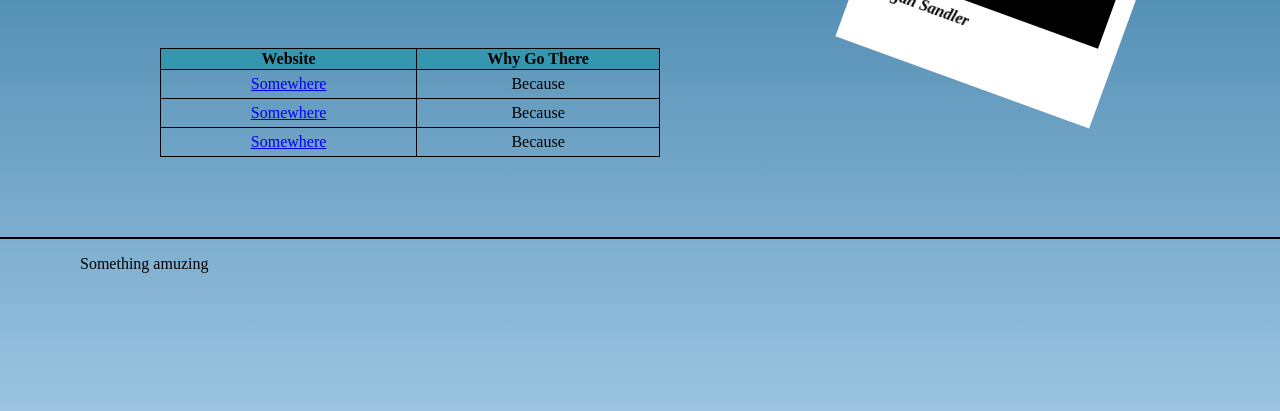
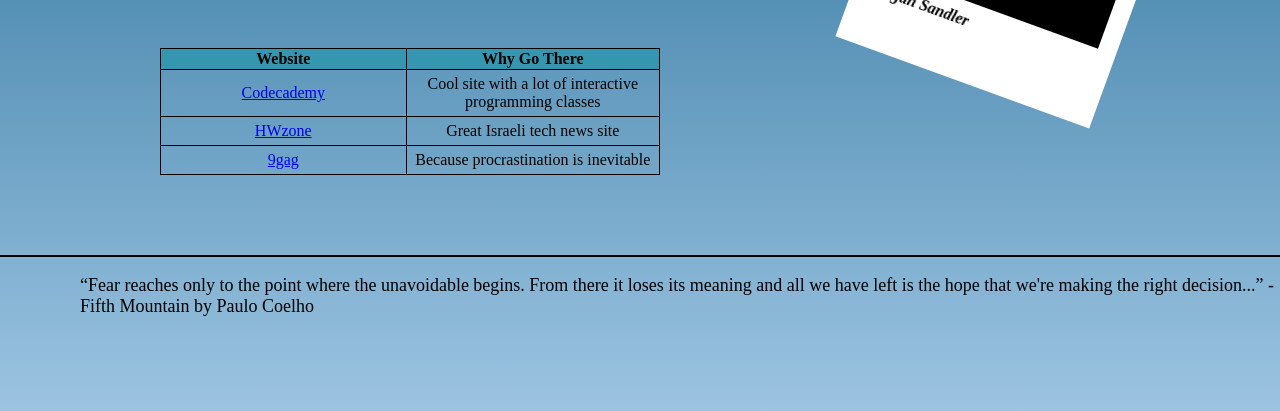
Before and after one commit to dagansandler/xteam, a plain HTML site: page Exercise 1/dagansandler_profile.html in a window 1280 px wide. Shown: the part 357-768 px from the top of the page. Drawn offline with Linux system fonts and the light colour scheme.

Commit message:
Added links and a quote

```diff
--- a/Exercise 1/dagansandler_profile.html
+++ b/Exercise 1/dagansandler_profile.html
@@ -1,6 +1,5 @@
 <!DOCTYPE html>
 <html>
-	<head>
 		<style>
 			html {
 				height: 100%;
@@ -96,8 +95,6 @@
 			}
 		</style>
 		<title>Dagan's Profile</title>
-	</head>
-	<body>
 		<form id="login_form" action="#">
 			<span>Username:</span>
 			<input type="text" name="username" placeholder="username">
@@ -120,7 +117,7 @@
 			<h2>(021549217)</h2>
 			<span>
 				<p>Welcome to my personal website, designed for the Internet Technologies class</p>
-				<p>I am a 4th year student at Ben-Gurion University, studying Software Engineering</p>
+				<p>I am a 4th year student at Ben-Gurion University, studying Software Engineering.</p>
 				<p>I grew up in Metulla, all the way up north at the tip of the Upper Galilee</p>
 			</span>
 			<table id="favorite_websites">
@@ -129,22 +126,21 @@
 					<th>Why Go There</th>
 				</tr>
 				<tr>
-					<td><a href="#">Somewhere</a></td>
-					<td>Because</td>
+					<td><a href="http://www.codecademy.com/" target="_blank">Codecademy</a></td>
+					<td>Cool site with a lot of interactive programming classes</td>
 				</tr>
 				<tr>
-					<td><a href="#">Somewhere</a></td>
-					<td>Because</td>
+					<td><a href="http://www.hwzone.co.il" target="_blank">HWzone</a></td>
+					<td>Great Israeli tech news site</td>
 				</tr>
 				<tr>
-					<td><a href="#">Somewhere</a></td>
-					<td>Because</td>
+					<td><a href="http://www.9gag.com/" target="_blank">9gag</a></td>
+					<td>Because procrastination is inevitable</td>
 				</tr>
 			</table>
 		</div>
 		<hr>
 		<div id="bottomQuote">
-			<span>Something amuzing</span>
+			<p><q>Fear reaches only to the point where the unavoidable begins. From there it loses its meaning and all we have left is the hope that we're making the right decision...</q> - Fifth Mountain by Paulo Coelho</p>
 		</div>
-	</body>
 </html>
```
